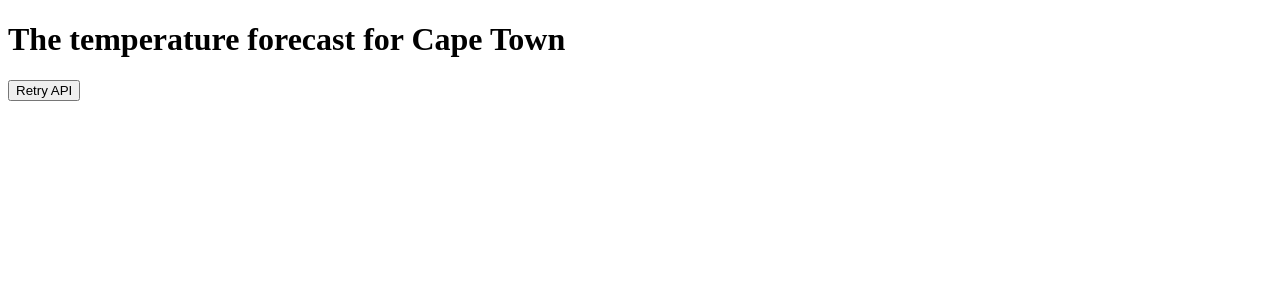
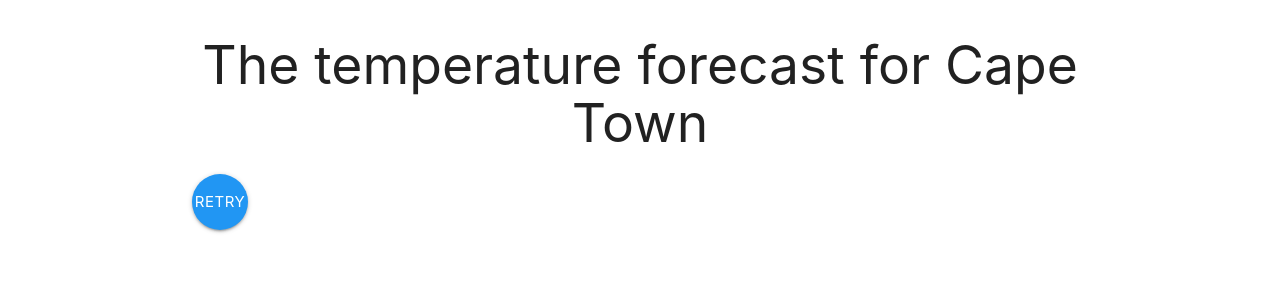
Before and after one commit to FrancoisJordaan/weather-warning, a React app: page / in a window 1280 px wide. Shown: the top 300 px of the page. Built offline with nearby package versions, Linux system fonts and the light colour scheme; no server answers.

Commit message:
Add styling to components

```diff
--- a/src/components/App.js
+++ b/src/components/App.js
@@ -36,11 +36,11 @@ export class App extends React.Component {
 		const { hourlyData, previousTemperature, currentTemperature } = this.state
 
 		return (
-			<div>
-				<h1>The temperature forecast for Cape Town</h1>
+			<div className="container">
+				<h2 style={{textAlign: "center"}}>The temperature forecast for Cape Town</h2>
 				<TemperatureWarning currentTemperature={currentTemperature} previousTemperature={previousTemperature} />
 				{hourlyData.length > 0 && <MainDisplay hourlyData={hourlyData} />}
-				{hourlyData.length <= 0 && <button onClick={this.getWeather}>Retry API</button>}
+				{hourlyData.length <= 0 && <button style={{textAlign: "center"}} className="btn-floating btn-large waves-effect waves-light blue" onClick={this.getWeather}>Retry</button>}
 			</div>
 		)
 	}
--- a/src/components/MainDisplay.js
+++ b/src/components/MainDisplay.js
@@ -15,15 +15,19 @@ export class MainDisplay extends React.Component {
 
 		return (
 			<div>
-				<button onClick={this.temperatureToggle}>{this.state.tempMeasurement === 'Fahrenheit' ? 'Convert to Celsius' : 'Convert to Fahrenheit'}</button>
+				<div style={{textAlign: "center"}}>
+					<button className="waves-effect waves-light btn-small" onClick={this.temperatureToggle}>{this.state.tempMeasurement === 'Fahrenheit' ? 'Convert to Celsius' : 'Convert to Fahrenheit'}</button>
+				</div>
+				<div className="collection">
 					{hourlyData.map(hour => {
 						return (
-						<p key={hour.time}>
+							<p className="collection-item" key={hour.time}>
 								On {moment(hour.time*1000).format("DD MMM YYYY hh:mm a")} the temperature will be {(this.state.tempMeasurement === 'Fahrenheit') ? `${hour.temperature}℉` : `${((hour.temperature - 32) * 5 / 9).toFixed(2)}°C`}
 							</p>
 						)
 					})}
 				</div>
+			</div>
 		)
 	}
 };
--- a/src/components/TemperatureWarning.js
+++ b/src/components/TemperatureWarning.js
@@ -8,5 +8,5 @@ export const TemperatureWarning = props => {
 		showWarning = true
 	}
 
-	return <div>{showWarning && <h1>WARNING! Exptreme temperatures</h1>}</div>
+	return <div style={{textAlign: "center"}}>{showWarning && <div><i class="large material-icons">warning</i><h2>WARNING! Extreme temperatures</h2></div>}</div>
 };
--- a/src/index.html
+++ b/src/index.html
@@ -4,9 +4,12 @@
 	<meta charset="UTF-8">
 	<meta name="viewport" content="width=device-width, initial-scale=1.0">
 	<meta http-equiv="X-UA-Compatible" content="ie=edge">
+	<link rel="stylesheet" href="https://cdnjs.cloudflare.com/ajax/libs/materialize/1.0.0/css/materialize.min.css">
+	<link href="https://fonts.googleapis.com/icon?family=Material+Icons" rel="stylesheet">
 	<title>Document</title>
 </head>
 <body>
 	<div id="root"></div>
+	<script src="https://cdnjs.cloudflare.com/ajax/libs/materialize/1.0.0/js/materialize.min.js"></script>
 </body>
 </html>
```
Lines whose indentation alone changed are shown as unchanged.
